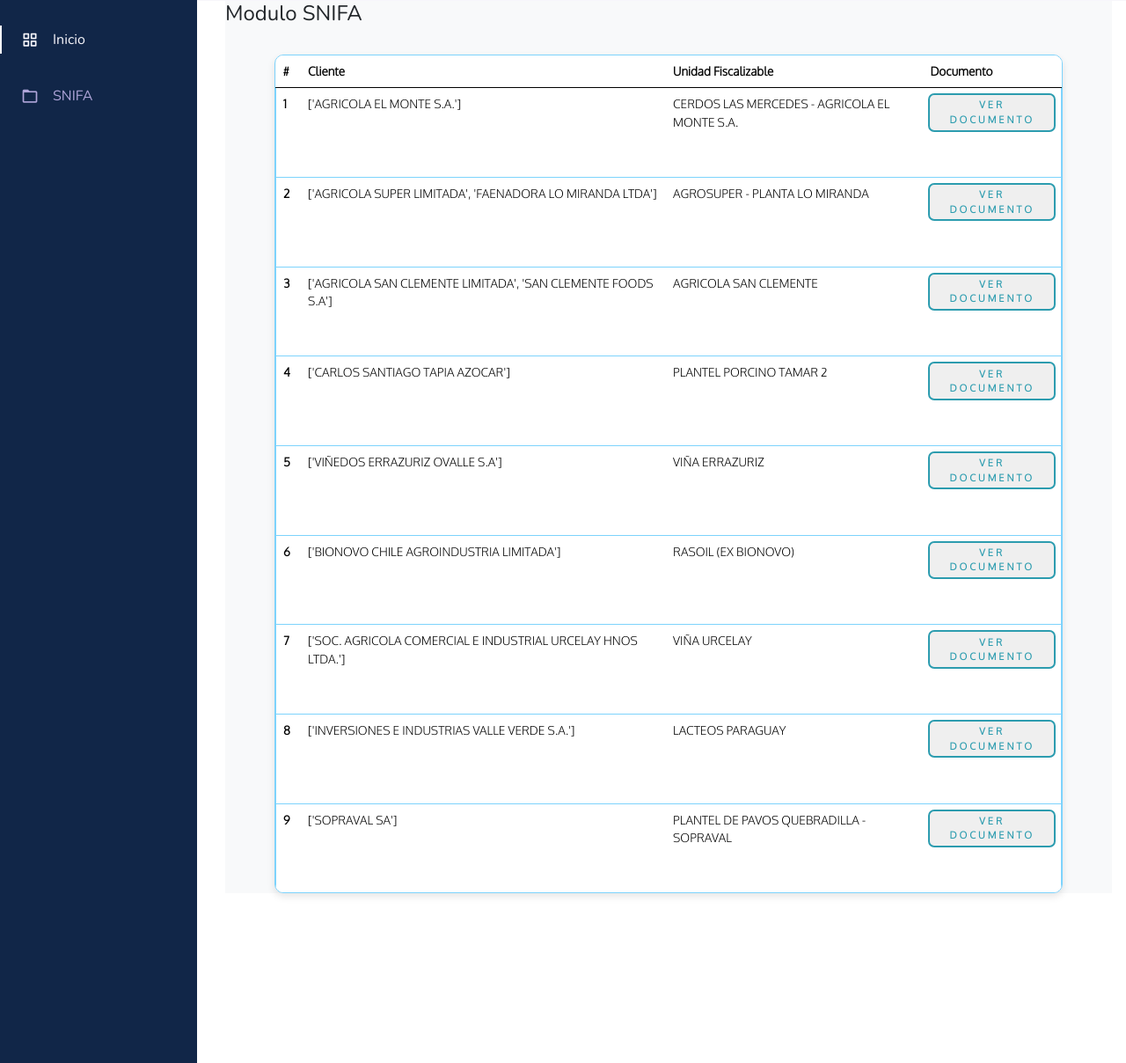
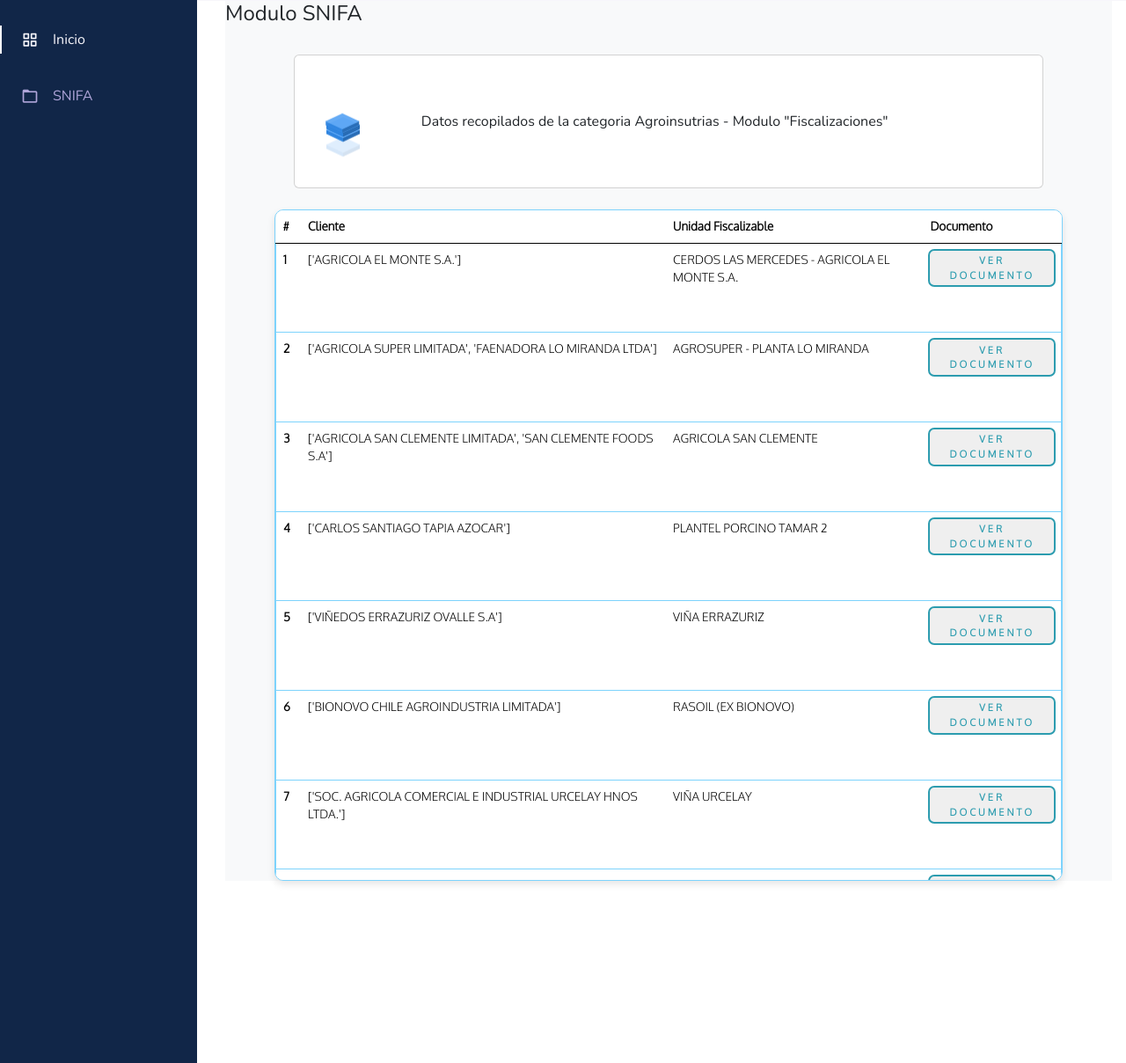
Before and after one commit to joselechuga/capstone-JoseMedina, a Django app: page /snifa/ in a window 1280 px wide. Shown: the part 63-1271 px from the top of the page at 88% size. Run offline with Django 5.2, Linux system fonts and the light colour scheme; data comes from the database, SQL or seed files in the repository; some libraries are stand-ins or nearby versions; some web fonts are replaced.

Commit message:
retoques de diseño

```diff
--- a/odorwatch/static/css/panel_style.css
+++ b/odorwatch/static/css/panel_style.css
@@ -75,6 +75,10 @@
     width: 50vw;
 }
 
+.card{
+    width: 60vw;
+}
+
 .progress-bar {
     transition: width 0.5s ease; /* Añadir transición para la animación */
 }
--- a/odorwatch/static/css/snifa.css
+++ b/odorwatch/static/css/snifa.css
@@ -2,14 +2,29 @@
 
 .container{
     display: flex;
+    flex-direction: column;
     justify-content: center;
+    align-items: center;
+}
+
+.card{
+    height: 12vh;
+    width: 86.5%;
+    display: flex;
+    flex-direction: row;
+    justify-content: space-between;
+    align-items: center;
+}
+
+.card-body {
+    margin-left: 5%;
 }
 
 .contenedor-tabla{
     border: 1px solid #7dd3fc;
     border-radius: 10px;
     box-shadow: 0 4px 8px rgba(0, 0, 0, 0.1);
-    max-height: 75vh;
+    max-height: 60vh;
     width: 70vw;
     overflow-y: auto;
 }
@@ -102,3 +117,146 @@ button::before {
 button:hover::before {
     width: 250%;
 }
+
+
+/*loading*/
+
+.container-load{
+    width: 10%;
+    display: flex;
+    align-items: center;
+    justify-content: center;
+}
+
+/* From Uiverse.io by csozidev */
+.loader {
+    scale: 1.0;
+    height: 20px;
+    width: 15px;
+  }
+
+  .box {
+    position: relative;
+    opacity: 0;
+    left: 10px;
+  }
+
+  .side-left {
+    position: absolute;
+    background-color: #286cb5;
+    width: 19px;
+    height: 5px;
+    transform: skew(0deg, -25deg);
+    top: 14px;
+    left: 10px;
+  }
+
+  .side-right {
+    position: absolute;
+    background-color: #2f85e0;
+    width: 19px;
+    height: 5px;
+    transform: skew(0deg, 25deg);
+    top: 14px;
+    left: -9px;
+  }
+
+  .side-top {
+    position: absolute;
+    background-color: #5fa8f5;
+    width: 20px;
+    height: 20px;
+    rotate: 45deg;
+    transform: skew(-20deg, -20deg);
+  }
+
+  .box-1 {
+    animation: from-left 4s infinite;
+  }
+
+  .box-2 {
+    animation: from-right 4s infinite;
+    animation-delay: 1s;
+  }
+
+  .box-3 {
+    animation: from-left 4s infinite;
+    animation-delay: 2s;
+  }
+
+  .box-4 {
+    animation: from-right 4s infinite;
+    animation-delay: 3s;
+  }
+
+  @keyframes from-left {
+    0% {
+      z-index: 20;
+      opacity: 0;
+      translate: -20px -6px;
+    }
+
+    20% {
+      z-index: 10;
+      opacity: 1;
+      translate: 0px 0px;
+    }
+
+    40% {
+      z-index: 9;
+      translate: 0px 4px;
+    }
+
+    60% {
+      z-index: 8;
+      translate: 0px 8px;
+    }
+
+    80% {
+      z-index: 7;
+      opacity: 1;
+      translate: 0px 12px;
+    }
+
+    100% {
+      z-index: 5;
+      translate: 0px 30px;
+      opacity: 0;
+    }
+  }
+
+  @keyframes from-right {
+    0% {
+      z-index: 20;
+      opacity: 0;
+      translate: 20px -6px;
+    }
+
+    20% {
+      z-index: 10;
+      opacity: 1;
+      translate: 0px 0px;
+    }
+
+    40% {
+      z-index: 9;
+      translate: 0px 4px;
+    }
+
+    60% {
+      z-index: 8;
+      translate: 0px 8px;
+    }
+
+    80% {
+      z-index: 7;
+      opacity: 1;
+      translate: 0px 12px;
+    }
+
+    100% {
+      z-index: 5;
+      translate: 0px 30px;
+      opacity: 0;
+    }
+  }
--- a/odorwatch/templates/add_usuario.html
+++ b/odorwatch/templates/add_usuario.html
@@ -37,7 +37,7 @@
 
     <!-- Button trigger modal -->
 <button type="button" class="btn btn-primary" data-bs-toggle="modal" data-bs-target="#exampleModal">
-    Launch demo modal
+    Agregar Nuevo Usuario
   </button>
 
   <!-- Modal -->
--- a/odorwatch/templates/snifa.html
+++ b/odorwatch/templates/snifa.html
@@ -16,6 +16,40 @@
 
 <div class="container">
 
+  <div class="card">
+
+    <div class="container-load">
+      <div class="loader">
+        <div class="box box-1">
+          <div class="side-left"></div>
+          <div class="side-right"></div>
+          <div class="side-top"></div>
+        </div>
+        <div class="box box-2">
+          <div class="side-left"></div>
+          <div class="side-right"></div>
+          <div class="side-top"></div>
+        </div>
+        <div class="box box-3">
+          <div class="side-left"></div>
+          <div class="side-right"></div>
+          <div class="side-top"></div>
+        </div>
+        <div class="box box-4">
+          <div class="side-left"></div>
+          <div class="side-right"></div>
+          <div class="side-top"></div>
+        </div>
+      </div>
+    </div>
+
+    <div class="card-body">
+      Datos recopilados de la categoria Agroinsutrias
+      - Modulo "Fiscalizaciones"
+    </div>
+  </div>
+
+  <br>
 
 <div class="contenedor-tabla" style="">
   <table class="table table-hover" >
--- a/odorwatch/views.py
+++ b/odorwatch/views.py
@@ -44,6 +44,7 @@ def loginPage(request):
         if user is not None:
             request.session['user_email'] = user.email
             login(request, user)
+            print(f"Usuario autenticado: {user.email}")  # Mensaje de depuración
             return redirect('home')
         elif 'correo' in request.POST and 'firma' in request.POST and 'certificado' in request.POST:
             correo = request.POST.get('correo')
@@ -74,16 +75,19 @@ def logoutUser(request):
 def home(request):
     # Obtener el correo de la sesión
     user_email = request.session.get('user_email', 'Correo no disponible')
-    m365_user_email = request.session.get('m365_user_email', 'Correo M365 no disponible')  # Asegúrate de almacenar este correo en la sesión
+    m365_user_email = request.session.get('m365_user_email', 'Correo M365 no disponible')  # Aseg��rate de almacenar este correo en la sesión
 
     # Comparar los correos
     email_coincide = user_email == m365_user_email
 
-    return render(request, 'home.html', {
+    # Añadir los datos al contexto
+    context = {
         'user_email': user_email,
         'm365_user_email': m365_user_email,
         'email_coincide': email_coincide
-    })
+    }
+
+    return render(request, 'home.html', context)
 
 
 def run_script(request):
@@ -200,9 +204,30 @@ def add_usuario(request):
 
             user.is_staff = user.is_superuser  # Opcional: Asigna el rol de staff si es superuser
             user.save()
-            return redirect('add_usuario')  # Redirige a la página de inicio o a donde desees
+            return redirect('add_usuario')
     else:
         form = UserForm()
 
     usuarios = User.objects.all()  # Obtiene todos los usuarios
     return render(request, 'add_usuario.html', {'form': form, 'usuarios': usuarios})
+
+def base_view(request):
+    # Obtener el correo de la sesión
+    user_email = request.session.get('user_email', 'Correo no disponible')
+    m365_user_email = request.session.get('m365_user_email', 'Correo M365 no disponible')
+
+    # Mensajes de depuración
+    print(f"Correo del usuario: {user_email}")
+    print(f"Correo M365: {m365_user_email}")
+
+    # Comparar los correos
+    email_coincide = user_email == m365_user_email
+
+    # Añadir los datos al contexto
+    context = {
+        'user_email': user_email,
+        'm365_user_email': m365_user_email,
+        'email_coincide': email_coincide
+    }
+
+    return render(request, 'layouts/base.html', context)
```
Also changed, not shown: odorwatch/templates/panel.html (+52 -55 lines).
